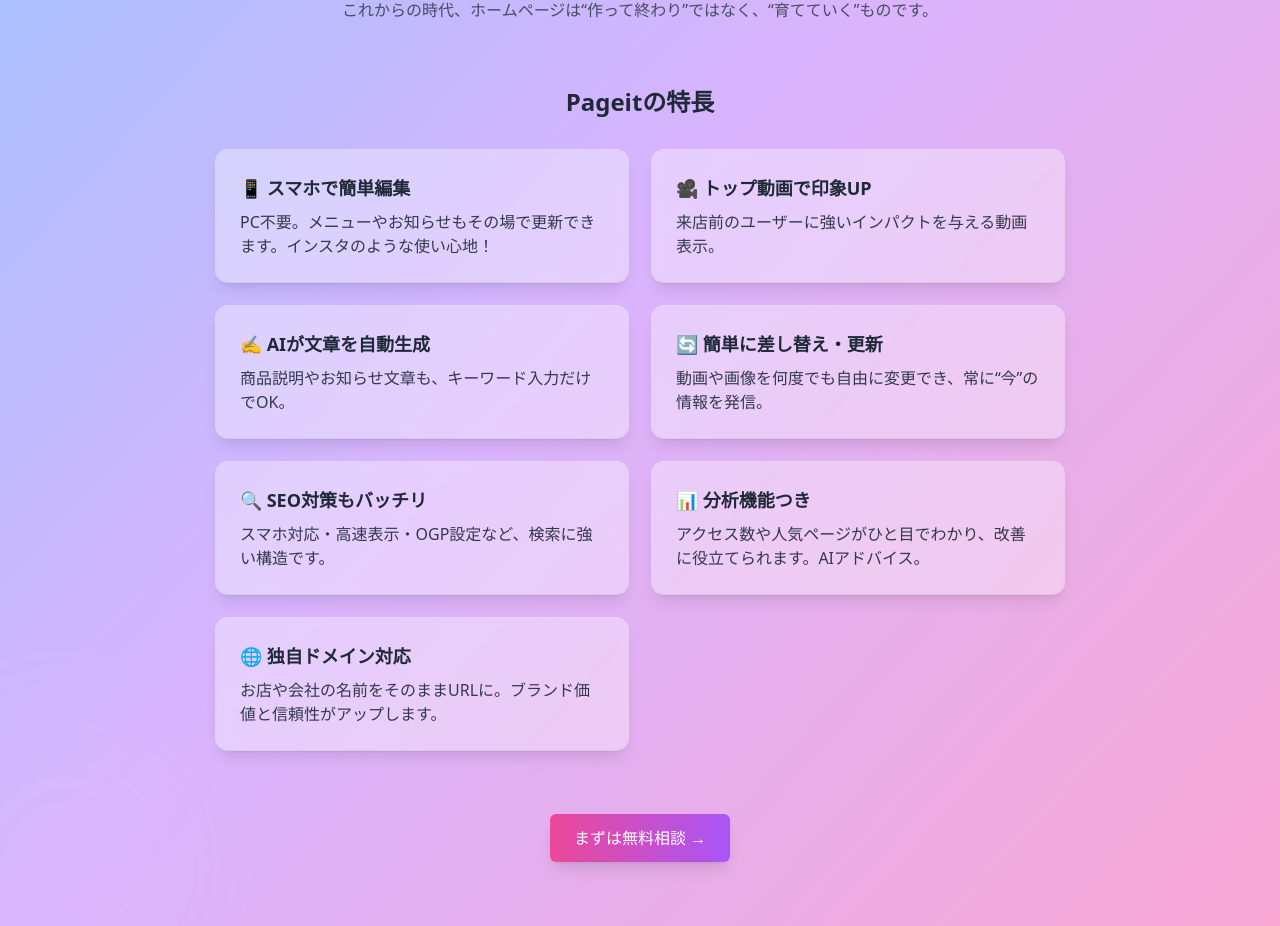
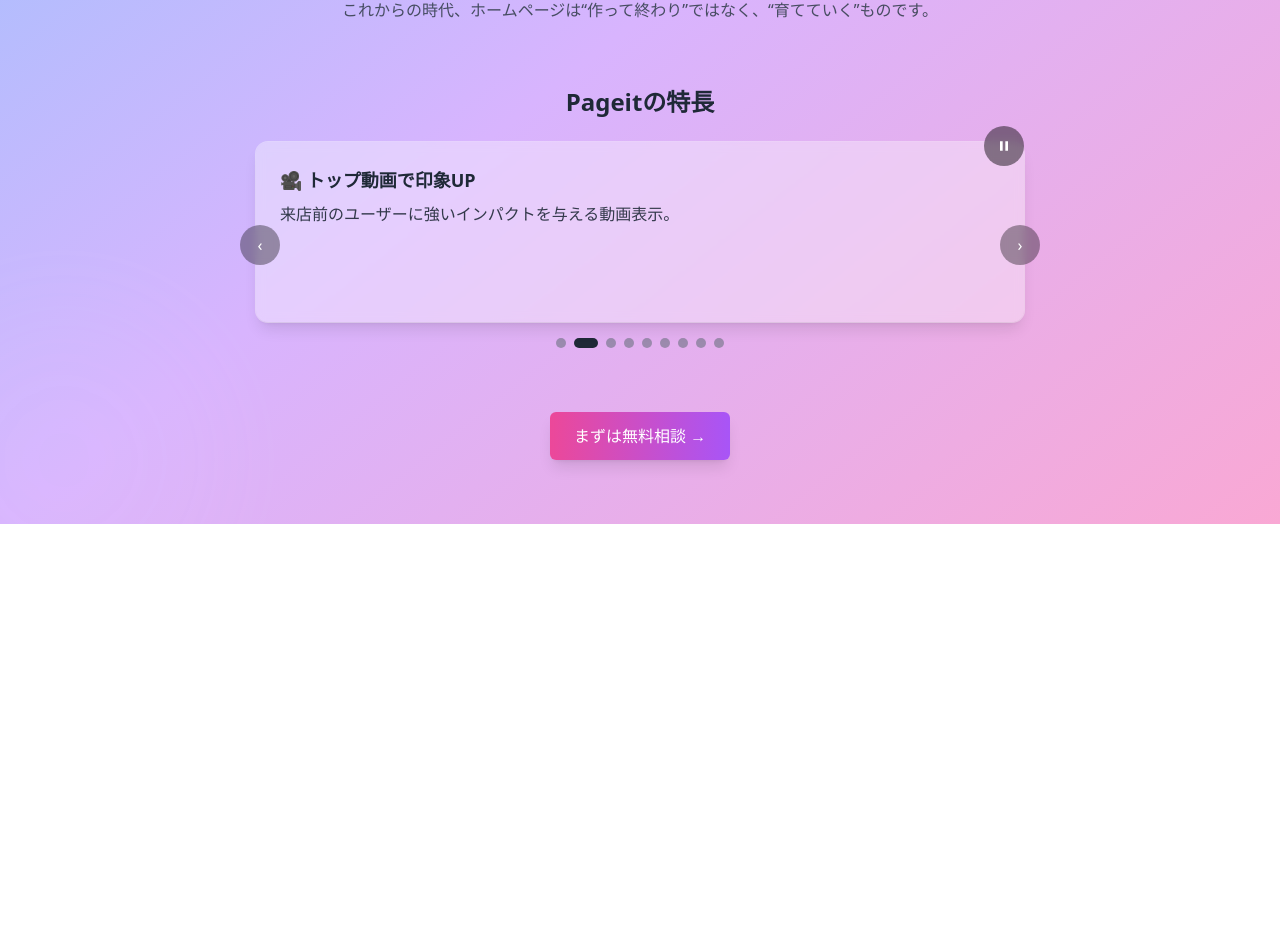
Before and after one commit to tsuyoshi-3110/pageit, a Next.js app: page / in a window 1280 px wide. Shown: the part 540-1466 px from the top of the page. After the commit the page ends 1064 px from the top, so only its background shows below. Built offline with nearby package versions, Linux system fonts and the light colour scheme.

Commit message:
2025 0830 1555

```diff
--- a/src/app/page.tsx
+++ b/src/app/page.tsx
@@ -1,17 +1,16 @@
 "use client";
 
+import { useEffect, useRef, useState } from "react";
 import Image from "next/image";
 import Head from "next/head";
-import { motion, type Variants } from "framer-motion";
+import { motion, AnimatePresence, type Variants } from "framer-motion";
 
+/* ====== Motion variants ====== */
 const container: Variants = {
   hidden: { opacity: 0 },
   show: {
     opacity: 1,
-    transition: {
-      staggerChildren: 0.08,
-      delayChildren: 0.1,
-    },
+    transition: { staggerChildren: 0.08, delayChildren: 0.1 },
   },
 };
 
@@ -20,21 +19,173 @@
   show: {
     opacity: 1,
     y: 0,
-    transition: {
-      type: "tween",
-      duration: 0.45,
-      ease: [0.22, 1, 0.36, 1], // easeOut相当
-    },
+    transition: { type: "tween", duration: 0.45, ease: [0.22, 1, 0.36, 1] },
   },
 };
 
+const slideVariants = {
+  enter: (dir: number) => ({
+    x: dir > 0 ? 40 : -40,
+    opacity: 0,
+    scale: 0.98,
+  }),
+  center: { x: 0, opacity: 1, scale: 1, transition: { duration: 0.35 } },
+  exit: (dir: number) => ({
+    x: dir > 0 ? -40 : 40,
+    opacity: 0,
+    scale: 0.98,
+    transition: { duration: 0.28 },
+  }),
+};
+
+/* ====== Icons ====== */
+function PlayIcon(props: React.SVGProps<SVGSVGElement>) {
+  return (
+    <svg viewBox="0 0 24 24" width="16" height="16" aria-hidden {...props}>
+      <path d="M8 5v14l11-7-11-7z" fill="currentColor" />
+    </svg>
+  );
+}
+function PauseIcon(props: React.SVGProps<SVGSVGElement>) {
+  return (
+    <svg viewBox="0 0 24 24" width="16" height="16" aria-hidden {...props}>
+      <path d="M6 5h4v14H6zM14 5h4v14h-4z" fill="currentColor" />
+    </svg>
+  );
+}
+
+/* ====== Feature slideshow ====== */
+function FeatureSlideshow({
+  items,
+  intervalMs = 3500,
+}: {
+  items: { title: string; body: string }[];
+  intervalMs?: number;
+}) {
+  const [index, setIndex] = useState(0);
+  const [dir, setDir] = useState(1); // 1: next / -1: prev
+  const [paused, setPaused] = useState(false);
+  const timer = useRef<NodeJS.Timeout | null>(null);
+  const size = items.length;
+
+  const go = (next: number, direction: number) => {
+    setDir(direction);
+    setIndex(((next % size) + size) % size);
+  };
+
+  const next = () => go(index + 1, 1);
+  const prev = () => go(index - 1, -1);
+
+  useEffect(() => {
+    if (paused) return;
+    timer.current = setTimeout(next, intervalMs);
+    return () => {
+      if (timer.current) clearTimeout(timer.current);
+    };
+    // eslint-disable-next-line react-hooks/exhaustive-deps
+  }, [index, paused, intervalMs]);
+
+  const togglePaused = () => setPaused((p) => !p);
+
+  return (
+    <div
+      className="relative mx-auto w-full max-w-3xl"
+      onMouseEnter={() => setPaused(true)}
+      onMouseLeave={() => setPaused(false)}
+    >
+      <div className="relative h-full">
+        <AnimatePresence custom={dir} mode="wait">
+          <motion.div
+            key={index}
+            custom={dir}
+            variants={slideVariants}
+            initial="enter"
+            animate="center"
+            exit="exit"
+            drag="x"
+            dragConstraints={{ left: 0, right: 0 }}
+            dragElastic={0.8}
+            onDragEnd={(_, info) => {
+              if (info.offset.x < -80) next();
+              else if (info.offset.x > 80) prev();
+            }}
+            className="p-6 rounded-xl shadow-lg bg-white/35 backdrop-blur-sm ring-1 ring-white/40 min-h-[180px]"
+          >
+            <h3 className="font-bold text-lg mb-2">{items[index].title}</h3>
+            <p className="text-gray-800/90">{items[index].body}</p>
+          </motion.div>
+        </AnimatePresence>
+      </div>
+
+      {/* arrows（クリック範囲を少し拡大） */}
+      <button
+        aria-label="前へ"
+        onClick={prev}
+        className="absolute -left-4 top-1/2 -translate-y-1/2 rounded-full bg-black/35 hover:bg-black/50 text-white w-10 h-10 grid place-items-center backdrop-blur-sm focus:outline-none focus-visible:ring-2 focus-visible:ring-white/70"
+      >
+        ‹
+      </button>
+      <button
+        aria-label="次へ"
+        onClick={next}
+        className="absolute -right-4 top-1/2 -translate-y-1/2 rounded-full bg-black/35 hover:bg-black/50 text-white w-10 h-10 grid place-items-center backdrop-blur-sm focus:outline-none focus-visible:ring-2 focus-visible:ring-white/70"
+      >
+        ›
+      </button>
+
+      {/* dots */}
+      <div className="mt-4 flex items-center justify-center gap-2">
+        {items.map((_, i) => (
+          <button
+            key={i}
+            aria-label={`スライド ${i + 1}`}
+            onClick={() => go(i, i > index ? 1 : -1)}
+            className={`h-2.5 rounded-full transition-all ${
+              i === index ? "w-6 bg-gray-800" : "w-2.5 bg-gray-500/60"
+            }`}
+          />
+        ))}
+      </div>
+
+      {/* ▶/⏸ トグル（ヒットエリア拡大・クリック可能・キーボード対応） */}
+      <button
+        type="button"
+        aria-label={paused ? "自動再生を再開" : "自動再生を一時停止"}
+        aria-pressed={paused}
+        title={paused ? "再生" : "一時停止"}
+        onClick={togglePaused}
+        onKeyDown={(e) => {
+          if (e.key === "Enter" || e.key === " ") {
+            e.preventDefault();
+            togglePaused();
+          }
+        }}
+        className="absolute -top-4 right-0 z-10 w-10 h-10 rounded-full bg-black/45 hover:bg-black/60 text-white grid place-items-center backdrop-blur-sm focus:outline-none focus-visible:ring-2 focus-visible:ring-white/70"
+      >
+        {paused ? <PlayIcon /> : <PauseIcon />}
+      </button>
+    </div>
+  );
+}
+
+/* ====== Page ====== */
 export default function Home() {
+  const features = [
+    { title: "📱 スマホで簡単編集", body: "PC不要。メニューやお知らせもその場で更新できます。インスタのような使い心地！" },
+    { title: "🎥 トップ動画で印象UP", body: "来店前のユーザーに強いインパクトを与える動画表示。" },
+    { title: "✍️ AIが文章を自動生成", body: "商品説明やお知らせ文章も、キーワード入力だけでOK。" },
+    { title: "🔄 簡単に差し替え・更新", body: "動画や画像を何度でも自由に変更でき、常に“今”の情報を発信。" },
+    { title: "📸 プロ撮影＆編集、インフルエンサー監修", body: "現役カメラマンが撮影・編集。SNSに強いインフルエンサーが世界観を監修し、“映える”表現に。" },
+    { title: "🤝 オーナー同士のネットワーク × AI協業提案", body: "オーナー同士で繋がれるコミュニティ。AIが相互送客や共同企画などの協業案を自動提案。" },
+    { title: "📊 分析機能つき", body: "アクセス数や人気ページがひと目でわかり、改善に役立てられます。AIアドバイスも。" },
+    { title: "🔍 SEO対策もバッチリ", body: "スマホ対応・高速表示・OGP設定など、検索に強い構造です。" },
+    { title: "🌐 独自ドメイン対応", body: "お店や会社の名前をそのままURLに。ブランド価値と信頼性がアップします。" },
+  ];
+
   return (
     <>
       <Head>
-        <title>
-          Pageit（ページット）｜スマホで簡単編集できるホームページサブスク
-        </title>
+        <title>Pageit（ページット）｜スマホで簡単編集できるホームページサブスク</title>
         <meta
           name="description"
           content="Pageit（ページット）は、動画×スマホ×AIで簡単にホームページを更新できる中小企業・個人店舗向けの編集サービスです。スマホだけでトップ動画・画像・テキストを自在に管理できます。"
@@ -43,26 +194,17 @@
           name="keywords"
           content="Pageit, ページット, ホームページ編集, スマホ更新, 店舗向けHP, 動画ホームページ, AIホームページ"
         />
-        <meta
-          property="og:title"
-          content="Pageit（ページット）｜スマホで簡単編集"
-        />
+        <meta property="og:title" content="Pageit（ページット）｜スマホで簡単編集" />
         <meta
           property="og:description"
           content="スマホで簡単に編集できるホームページ。動画・画像・AIがすべて揃った次世代型サブスク型Webサービス。"
         />
-        <meta
-          property="og:image"
-          content="https://www.pageit.shop/images/ogpImage.png"
-        />
+        <meta property="og:image" content="https://www.pageit.shop/images/ogpImage.png" />
         <meta property="og:type" content="website" />
         <meta property="og:locale" content="ja_JP" />
         <meta name="robots" content="index, follow" />
         <link rel="canonical" href="https://www.pageit.shop/" />
-        <meta
-          name="google-site-verification"
-          content="b2le0w60OVwzkCTsr2nc9z3Mdh5_MlfiFUQfsQXHo1w"
-        />
+        <meta name="google-site-verification" content="b2le0w60OVwzkCTsr2nc9z3Mdh5_MlfiFUQfsQXHo1w" />
       </Head>
 
       <main
@@ -128,68 +270,15 @@
             </p>
           </motion.section>
 
-          {/* 特長 */}
+          {/* 特長（スライドショー） */}
           <section id="features" aria-labelledby="features-title">
             <motion.h2
               variants={item}
-              className="text-2xl font-semibold text-center mb-8"
+              className="text-2xl font-semibold text-center mb-6"
             >
               Pageitの特長
             </motion.h2>
-
-            <motion.div
-              className="grid gap-6 sm:grid-cols-2"
-              variants={container}
-              initial="hidden"
-              whileInView="show"
-              viewport={{ once: true, amount: 0.2 }}
-            >
-              {[
-                {
-                  title: "📱 スマホで簡単編集",
-                  body: "PC不要。メニューやお知らせもその場で更新できます。インスタのような使い心地！",
-                },
-                {
-                  title: "🎥 トップ動画で印象UP",
-                  body: "来店前のユーザーに強いインパクトを与える動画表示。",
-                },
-                {
-                  title: "✍️ AIが文章を自動生成",
-                  body: "商品説明やお知らせ文章も、キーワード入力だけでOK。",
-                },
-                {
-                  title: "🔄 簡単に差し替え・更新",
-                  body: "動画や画像を何度でも自由に変更でき、常に“今”の情報を発信。",
-                },
-                {
-                  title: "🔍 SEO対策もバッチリ",
-                  body: "スマホ対応・高速表示・OGP設定など、検索に強い構造です。",
-                },
-                {
-                  title: "📊 分析機能つき", // ← 追加カード
-                  body: "アクセス数や人気ページがひと目でわかり、改善に役立てられます。AIアドバイス。",
-                },
-                {
-                  title: "🌐 独自ドメイン対応",
-                  body: "お店や会社の名前をそのままURLに。ブランド価値と信頼性がアップします。",
-                },
-              ].map((card, i) => (
-                <motion.div
-                  key={i}
-                  variants={item}
-                  whileHover={{ y: -4 }}
-                  transition={{ type: "spring", stiffness: 220, damping: 18 }}
-                  className="group p-6 rounded-xl shadow-lg bg-white/35 backdrop-blur-sm ring-1 ring-white/40"
-                >
-                  <h3 className="font-bold text-lg mb-2">
-                    <span className="group-hover:underline decoration-2 underline-offset-4">
-                      {card.title}
-                    </span>
-                  </h3>
-                  <p className="text-gray-800/90">{card.body}</p>
-                </motion.div>
-              ))}
-            </motion.div>
+            <FeatureSlideshow items={features} intervalMs={3500} />
           </section>
 
           {/* CTA */}
```
Also changed, not shown: src/app/guide/page.tsx (+83 -79 lines), 1 other file (tests, documents, lock files or other folders).
